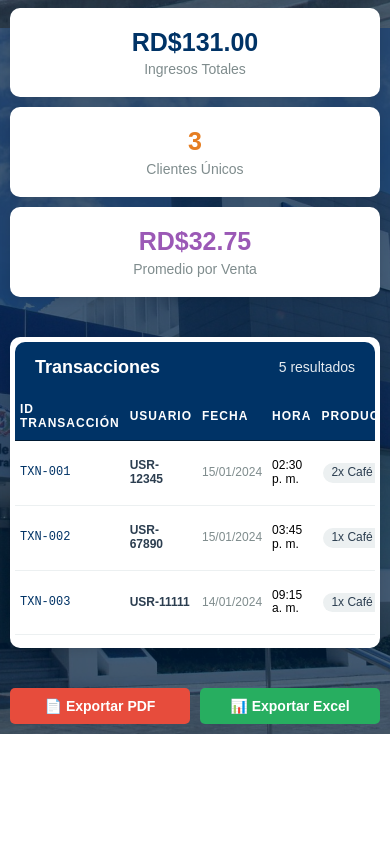
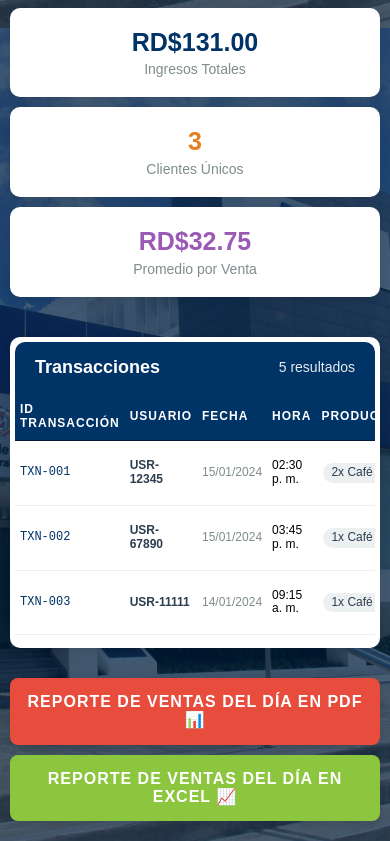
Before and after one commit to Angelrmatoz/sistema-cafeteria, a React (Vite) app: page /history in a window 390 px wide. Shown: the part 816-1657 px from the top of the page. Before the commit the page ends 1550 px from the top, so only its background shows below. Built offline with nearby package versions, Linux system fonts and the light colour scheme; sample sign-in values are in the browser's storage; a web font is replaced by a local one.

Commit message:
feat: Añadir ajustes responsivos en el componente de historial y optimizar la disposición de botones de exportación

```diff
--- a/src/layouts/_history.scss
+++ b/src/layouts/_history.scss
@@ -13,6 +13,15 @@
     background-position: center;
     background-attachment: fixed;
     position: relative;
+
+    // Responsive de la historia completa
+    @include respond-to(md) {
+        padding: 1.5rem;
+    }
+
+    @include respond-to(sm) {
+        padding: 1rem;
+    }
 
     &::before {
         content: '';
@@ -49,6 +58,10 @@
                 margin: 0;
                 text-align: center;
                 order: -1;
+
+                @include respond-to(sm) {
+                    font-size: 2.4rem;
+                }
             }
 
             @include respond-to-min(sm) {
@@ -60,6 +73,17 @@
                     left: 50%;
                     transform: translateX(-50%);
                     order: 0;
+                }
+            }
+
+            .history__export-buttons {
+                @include respond-to(sm) {
+                    flex-direction: column;
+                    width: 100%;
+
+                    .history__export-button {
+                        width: 100%;
+                    }
                 }
             }
         }
@@ -96,28 +120,33 @@
             @include grid();
             grid-template-columns: repeat(auto-fit, minmax(15.625rem, 1fr));
             align-items: end;
+
+            @include respond-to(md) {
+                grid-template-columns: 1fr;
+            }
         }
     }
 
-    &__filter-actions {
+    &__filter {
+        &-actions {
             display: flex;
             gap: 1rem;
         }
 
-    &__filter-group {
+        &-group {
             display: flex;
             flex-direction: column;
             gap: 0.5rem;
         }
 
-    &__filter-label {
+        &-label {
             font-weight: $semibold;
             color: $color-dga-blue;
             font-size: 1.4rem;
         }
 
-    &__filter-input,
-    &__filter-select {
+        &-input,
+        &-select {
             padding: 1rem;
             border: 0.0625rem solid #ddd;
             border-radius: 0.5rem;
@@ -131,7 +160,7 @@
             }
         }
 
-    &__filter-button {
+        &-button {
             padding: 1rem 1.5rem;
             border: none;
             border-radius: 0.5rem;
@@ -159,14 +188,24 @@
                 }
             }
         }
+    }
 
     &__stats {
         @include grid();
         grid-template-columns: repeat(auto-fit, minmax(12.5rem, 1fr));
         margin-bottom: 2rem;
+
+        @include respond-to(md) {
+            grid-template-columns: repeat(2, 1fr);
         }
 
-    &__stat-card {
+        @include respond-to(sm) {
+            grid-template-columns: 1fr;
+        }
+    }
+
+    &__stat {
+        &-card {
             background-color: white;
             padding: 2rem;
             border-radius: 1rem;
@@ -179,7 +218,7 @@
             }
         }
 
-    &__stat-value {
+        &-value {
             font-size: 2.5rem;
             font-weight: $bold;
             margin-bottom: 0.5rem;
@@ -201,10 +240,11 @@
             }
         }
 
-    &__stat-label {
+        &-label {
             font-size: 1.4rem;
             color: #7f8c8d;
             font-weight: $medium;
+        }
     }
 
     &__content {
@@ -239,12 +279,25 @@
         max-height: 37.5rem;
         overflow-y: auto;
         overflow-x: auto;
+
+        @include respond-to(md) {
+            max-height: 25rem;
         }
 
-    &__table {
+        .history__table {
             width: 100%;
             border-collapse: collapse;
             font-size: 1.4rem;
+
+            @include respond-to(sm) {
+                font-size: 1.2rem;
+
+                th,
+                td {
+                    padding: 1rem 0.5rem;
+                }
+            }
+        }
     }
 
     &__table-head {
@@ -424,44 +477,9 @@
         margin: 0 1rem;
     }
 
-    &__export-buttons {
-        display: flex;
-        gap: 1rem;
-        margin-top: 2rem;
-    }
-
-    &__export-button {
-        padding: 1rem 2rem;
-        border: none;
-        border-radius: 0.5rem;
-        font-size: 1.4rem;
-        font-weight: $semibold;
-        cursor: pointer;
-        transition: all 0.3s ease;
-        flex: 1;
-
-        &--pdf {
-            background-color: #e74c3c;
-            color: white;
-
-            &:hover:not(:disabled) {
-                background-color: color.adjust(#e74c3c, $lightness: -10%);
-            }
-        }
-
-        &--excel {
-            background-color: #27ae60;
-            color: white;
-
-            &:hover:not(:disabled) {
-                background-color: color.adjust(#27ae60, $lightness: -10%);
-            }
-        }
-
     &:disabled {
         opacity: 0.5;
         cursor: not-allowed;
-        }
     }
 
     // Modal para detalles de transacción
@@ -606,6 +624,27 @@
             }
         }
     }
+
+    &__export-buttons {
+        display: flex;
+        justify-content: center;
+        align-items: stretch;
+        gap: 1rem;
+        margin-top: 1rem;
+        margin-bottom: 1rem;
+        width: 100%;
+
+        button {
+            width: 100%;
+            justify-content: center;
+            padding: 1.5rem;
+        }
+
+        @include respond-to(sm) {
+            flex-direction: column;
+            align-items: center;
+        }
+    }
 }
 
 // Animaciones para el modal
@@ -663,8 +702,11 @@
                 flex-direction: column;
                 width: 100%;
 
-                .history__export-button {
+                .history__export-button,
+                .btn-danger,
+                .btn-tertiary {
                     width: 100%;
+                    margin-bottom: 0.5rem;
                 }
             }
         }
--- a/src/pages/History.jsx
+++ b/src/pages/History.jsx
@@ -2,12 +2,10 @@ import { useState, useEffect } from "react";
 import "../layouts/_history.scss";
 import sampleTransactions from "../data/transactions";
 import { useNavigate } from "react-router-dom";
-import { useFullscreen } from "../hooks/useFullscreen";
 import Button from "../components/Button";
 
 const History = () => {
   const navigate = useNavigate();
-  const { isFullscreen, toggleFullscreen } = useFullscreen();
   const [transactions, setTransactions] = useState([]);
   const [filteredTransactions, setFilteredTransactions] = useState([]);
   const [filters, setFilters] = useState({
@@ -204,14 +202,6 @@ const History = () => {
               onClick={() => navigate("/home")}
             >
               Volver
-            </Button>
-            <Button
-              className="history__button history__button--fullscreen"
-              variant="primary"
-              type="button"
-              onClick={toggleFullscreen}
-            >
-              {isFullscreen ? "ESC" : "Fullscreen"}
             </Button>
           </div>
         </div>
@@ -574,22 +564,25 @@ const History = () => {
             </div>
           </div>
         </div>
-      )}
+      )}{" "}
       <div className="history__export-buttons">
-        <button
-          className="history__export-button history__export-button--pdf"
+        {" "}
+        <Button
+          variant="danger"
           onClick={exportToPDF}
           disabled={filteredTransactions.length === 0}
+          className="history__export-button"
         >
-          📄 Exportar PDF
-        </button>
-        <button
-          className="history__export-button history__export-button--excel"
+          Reporte de ventas del día en PDF 📊
+        </Button>
+        <Button
+          variant="tertiary"
           onClick={exportToExcel}
           disabled={filteredTransactions.length === 0}
+          className="history__export-button"
         >
-          📊 Exportar Excel
-        </button>
+          Reporte de ventas del día en Excel 📈
+        </Button>
       </div>
     </div>
   );
--- a/src/pages/Home.jsx
+++ b/src/pages/Home.jsx
@@ -7,7 +7,7 @@ const Home = () => {
   const { logout } = useAuth();
 
   return (
-    <div className="background__home">
+    <main className="background__home">
       <div className="home-container">
         <div className="home-header">
           <img
@@ -17,7 +17,7 @@ const Home = () => {
           />
           <h1>Sistema de Cafetería DGA</h1>
         </div>
-        <div className="home-options">
+        <nav className="home-options">
           <div className="option-card" onClick={() => navigate("/products")}>
             <div className="option-icon">🍽️</div>
             <h2>Productos</h2>
@@ -33,7 +33,7 @@ const Home = () => {
             <h2>Historial</h2>
             <p>Consulta el historial de ventas</p>
           </div>
-        </div>
+        </nav>
         <Button
           variant="danger"
           size="lg"
@@ -46,7 +46,7 @@ const Home = () => {
           Cerrar sesión
         </Button>
       </div>
-    </div>
+    </main>
   );
 };
 
--- a/src/pages/Inventory.jsx
+++ b/src/pages/Inventory.jsx
@@ -9,11 +9,9 @@ import {
   validateProductData,
 } from "../utils/inventoryHelpers";
 import "../layouts/_inventory.scss";
-import { useFullscreen } from "../hooks/useFullscreen";
 
 const Inventory = () => {
   const navigate = useNavigate();
-  const { isFullscreen, toggleFullscreen } = useFullscreen();
   const [inventory, setInventory] = useState([]);
   const [categories, setCategories] = useState(defaultCategories);
   const [showModal, setShowModal] = useState(false);
@@ -161,14 +159,6 @@ const Inventory = () => {
               onClick={() => navigate("/home")}
             >
               Volver
-            </Button>
-            <Button
-              className="menu__buttons--secondary"
-              variant="primary"
-              type="button"
-              onClick={toggleFullscreen}
-            >
-              {isFullscreen ? "ESC" : "Fullscreen"}
             </Button>
           </div>
           <h1>Inventario de Productos</h1>
```
Lines whose indentation alone changed are shown as unchanged.
